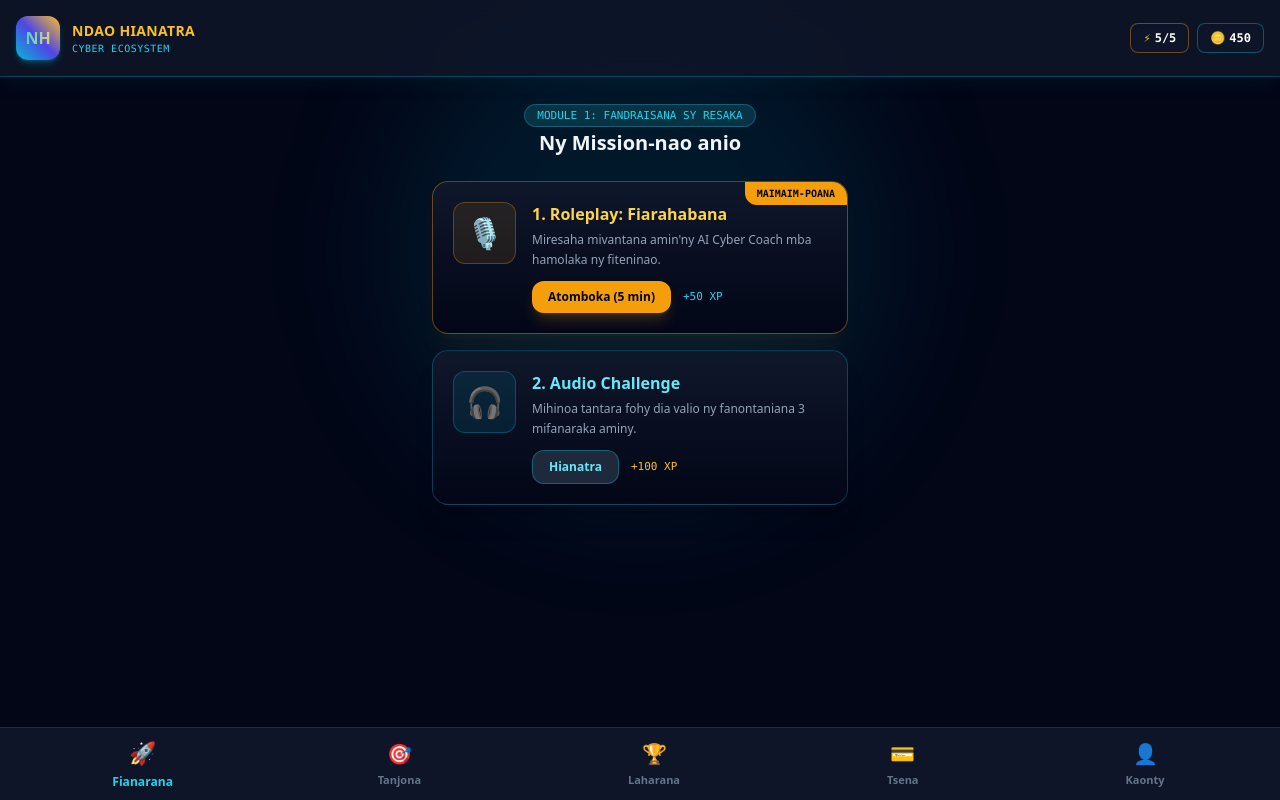
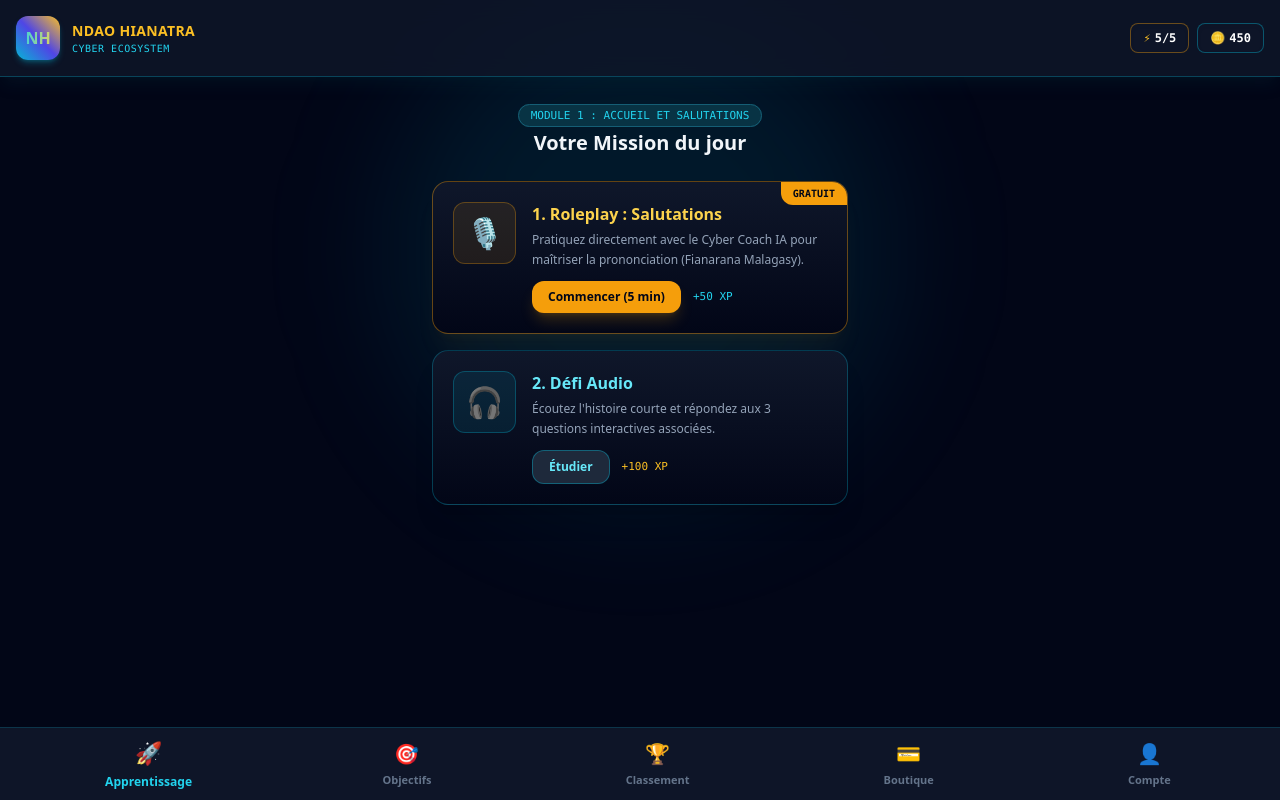
Before and after one commit to 261Topexacte1xbet/ndao-hianatra-langue-v2, a Next.js app: page /dashboard in a window 1280 px wide. Built offline with nearby package versions, Linux system fonts and the light colour scheme.

Commit message:
Update page.tsx

```diff
--- a/app/dashboard/page.tsx
+++ b/app/dashboard/page.tsx
@@ -39,14 +39,14 @@ export default function DashboardPage() {
       {/* MAIN CONTENT AREA */}
       <main className="p-4 max-w-md mx-auto relative z-10">
 
-        {/* TAB 1: FIANARANA (CARDS MODERNES & ROLEPLAY) */}
+        {/* TAB 1: APPRENTISSAGE (FIANARANA) */}
         {activeTab === "fianarana" && (
           <section className="space-y-6 py-2">
             <div className="text-center space-y-1">
               <span className="text-[11px] font-mono bg-cyan-950 text-cyan-400 px-3 py-1 rounded-full border border-cyan-800">
-                MODULE 1: FANDRAISANA SY RESAKA
+                MODULE 1 : ACCUEIL ET SALUTATIONS
               </span>
-              <h2 className="text-xl font-bold text-slate-100">Ny Mission-nao anio</h2>
+              <h2 className="text-xl font-bold text-slate-100">Votre Mission du jour</h2>
             </div>
 
             {/* Mission Cards Grid */}
@@ -54,20 +54,20 @@ export default function DashboardPage() {
               {/* Mission Card 1 */}
               <div className="bg-gradient-to-b from-slate-900 to-slate-950 border border-amber-500/40 rounded-2xl p-5 shadow-xl shadow-amber-500/5 relative overflow-hidden group hover:border-amber-400 transition-all">
                 <div className="absolute top-0 right-0 bg-amber-500 text-slate-950 font-bold text-[10px] px-3 py-1 rounded-bl-xl uppercase font-mono">
-                  Maimaim-poana
+                  Gratuit
                 </div>
                 <div className="flex items-start gap-4">
                   <div className="text-3xl bg-amber-500/10 p-3 rounded-xl border border-amber-500/30">
                     🎙️
                   </div>
                   <div className="space-y-1">
-                    <h3 className="font-bold text-amber-300">1. Roleplay: Fiarahabana</h3>
+                    <h3 className="font-bold text-amber-300">1. Roleplay : Salutations</h3>
                     <p className="text-xs text-slate-400 leading-relaxed">
-                      Miresaha mivantana amin'ny AI Cyber Coach mba hamolaka ny fiteninao.
+                      Pratiquez directement avec le Cyber Coach IA pour maîtriser la prononciation (Fianarana Malagasy).
                     </p>
                     <div className="pt-2 flex items-center gap-3">
                       <button className="bg-amber-500 hover:bg-amber-400 text-slate-950 font-bold text-xs px-4 py-2 rounded-xl transition-all shadow-lg shadow-amber-500/20">
-                        Atomboka (5 min)
+                        Commencer (5 min)
                       </button>
                       <span className="text-[11px] text-cyan-400 font-mono">+50 XP</span>
                     </div>
@@ -82,13 +82,13 @@ export default function DashboardPage() {
                     🎧
                   </div>
                   <div className="space-y-1">
-                    <h3 className="font-bold text-cyan-300">2. Audio Challenge</h3>
+                    <h3 className="font-bold text-cyan-300">2. Défi Audio</h3>
                     <p className="text-xs text-slate-400 leading-relaxed">
-                      Mihinoa tantara fohy dia valio ny fanontaniana 3 mifanaraka aminy.
+                      Écoutez l'histoire courte et répondez aux 3 questions interactives associées.
                     </p>
                     <div className="pt-2 flex items-center gap-3">
                       <button className="bg-slate-800 hover:bg-slate-700 text-cyan-300 border border-cyan-500/40 font-bold text-xs px-4 py-2 rounded-xl transition-all">
-                        Hianatra
+                        Étudier
                       </button>
                       <span className="text-[11px] text-amber-400 font-mono">+100 XP</span>
                     </div>
@@ -99,13 +99,13 @@ export default function DashboardPage() {
           </section>
         )}
 
-        {/* TAB 2: TANJONA */}
+        {/* TAB 2: OBJECTIFS (TANJONA) */}
         {activeTab === "tanjona" && (
           <section className="space-y-4 py-2">
-            <h2 className="text-lg font-bold text-amber-400">Fanamby Isan'andro</h2>
+            <h2 className="text-lg font-bold text-amber-400">Quêtes Quotidiennes</h2>
             <div className="bg-slate-900/90 border border-slate-800 p-4 rounded-2xl space-y-3">
               <div className="flex justify-between text-xs">
-                <span>Mahavita lesona Roleplay 1</span>
+                <span>Terminer 1 leçon Roleplay</span>
                 <span className="text-amber-400 font-bold">1 / 1</span>
               </div>
               <div className="w-full bg-slate-950 h-2 rounded-full overflow-hidden border border-slate-800">
@@ -115,10 +115,10 @@ export default function DashboardPage() {
           </section>
         )}
 
-        {/* TAB 3: LAHARANA */}
+        {/* TAB 3: CLASSEMENT (LAHARANA) */}
         {activeTab === "laharana" && (
           <section className="space-y-3 py-2">
-            <h2 className="text-lg font-bold text-cyan-400">Top Cyber Students</h2>
+            <h2 className="text-lg font-bold text-cyan-400">Top Étudiants Cyber</h2>
             <div className="space-y-2">
               {[
                 { rank: 1, name: "Julio Mario", xp: "1250 XP", badge: "🥇" },
@@ -137,14 +137,14 @@ export default function DashboardPage() {
           </section>
         )}
 
-        {/* TAB 4: TSENA & FANDOAVAM-BOLA (BESPOKE MOBILE MONEY) */}
+        {/* TAB 4: BOUTIQUE & PAIEMENT (TSENA) */}
         {activeTab === "tsena" && (
           <section className="space-y-4 py-2">
             <div className="text-center space-y-1">
               <h2 className="text-xl font-extrabold text-transparent bg-clip-text bg-gradient-to-r from-amber-400 to-cyan-400">
                 Cyber Pass & Mobile Money
               </h2>
-              <p className="text-xs text-slate-400">Safidio ny fomba fandoavam-bola mety aminao</p>
+              <p className="text-xs text-slate-400">Choisissez votre mode de paiement sécurisé</p>
             </div>
 
             <div className="grid grid-cols-2 gap-3">
@@ -157,7 +157,7 @@ export default function DashboardPage() {
               >
                 <div className="text-xs font-bold text-cyan-400 uppercase font-mono">Pass 24h</div>
                 <div className="text-lg font-black text-white my-1">500 Ar</div>
-                <p className="text-[10px] text-slate-400">Access illimité mandritra ny 1 andro</p>
+                <p className="text-[10px] text-slate-400">Accès illimité pendant 24 heures</p>
               </div>
 
               {/* Option 2: Pass VIP Mensuel */}
@@ -169,13 +169,13 @@ export default function DashboardPage() {
               >
                 <div className="text-xs font-bold text-amber-400 uppercase font-mono">VIP Mensuel</div>
                 <div className="text-lg font-black text-white my-1">10 000 Ar</div>
-                <p className="text-[10px] text-slate-400">Group Video + Vocal AI mandritra ny iray vola</p>
+                <p className="text-[10px] text-slate-400">Appels vidéo de groupe + IA illimités</p>
               </div>
             </div>
 
             {/* Mobile Money Buttons */}
             <div className="bg-slate-900/90 border border-slate-800 p-4 rounded-2xl space-y-3">
-              <h3 className="text-xs font-bold text-slate-300">Handoa amin'ny alalan'ny:</h3>
+              <h3 className="text-xs font-bold text-slate-300">Payer via Mobile Money :</h3>
               <div className="grid grid-cols-3 gap-2">
                 <button className="bg-amber-500/20 hover:bg-amber-500/30 border border-amber-500/40 text-amber-300 font-bold py-2 rounded-xl text-xs">
                   MVola
@@ -191,7 +191,7 @@ export default function DashboardPage() {
           </section>
         )}
 
-        {/* TAB 5: KAONTY */}
+        {/* TAB 5: COMPTE (KAONTY) */}
         {activeTab === "kaonty" && (
           <section className="space-y-4 py-4 text-center">
             <div className="w-24 h-24 mx-auto rounded-2xl bg-gradient-to-tr from-cyan-500 to-amber-400 p-[2px]">
@@ -200,22 +200,22 @@ export default function DashboardPage() {
               </div>
             </div>
             <div>
-              <h2 className="text-lg font-bold text-slate-100">Cyber Learner</h2>
-              <p className="text-xs text-cyan-400 font-mono">Level 4 • Explorer</p>
+              <h2 className="text-lg font-bold text-slate-100">Cyber Apprenti</h2>
+              <p className="text-xs text-cyan-400 font-mono">Niveau 4 • Explorateur</p>
             </div>
           </section>
         )}
 
       </main>
 
-      {/* FIXED BOTTOM NAVIGATION BAR (CYBER DESIGN) */}
+      {/* FIXED BOTTOM NAVIGATION BAR */}
       <nav className="fixed bottom-0 left-0 right-0 bg-slate-900/95 backdrop-blur-lg border-t border-cyan-500/20 p-3 flex justify-around items-center z-40">
         {[
-          { id: "fianarana", label: "Fianarana", icon: "🚀" },
-          { id: "tanjona", label: "Tanjona", icon: "🎯" },
-          { id: "laharana", label: "Laharana", icon: "🏆" },
-          { id: "tsena", label: "Tsena", icon: "💳" },
-          { id: "kaonty", label: "Kaonty", icon: "👤" },
+          { id: "fianarana", label: "Apprentissage", icon: "🚀" },
+          { id: "tanjona", label: "Objectifs", icon: "🎯" },
+          { id: "laharana", label: "Classement", icon: "🏆" },
+          { id: "tsena", label: "Boutique", icon: "💳" },
+          { id: "kaonty", label: "Compte", icon: "👤" },
         ].map((tab) => (
           <button
             key={tab.id}
```
